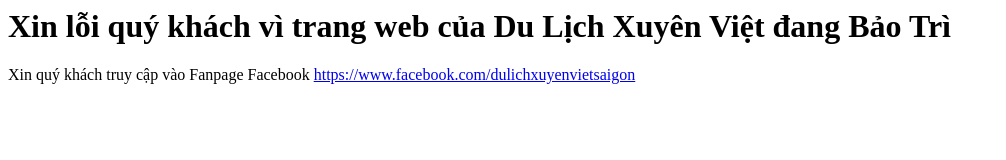
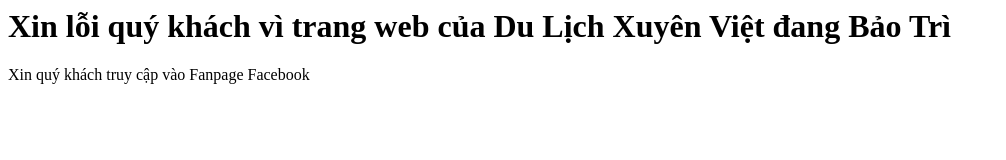
Before and after one commit to Duan217/Dulich-xuyenviet, a plain HTML site: page index.html in a window 1280 px wide. Shown: the whole page, without its empty margins (0-1006 px from the left). Drawn offline with Linux system fonts and the light colour scheme.

Commit message:
Update index.html

```diff
--- a/index.html
+++ b/index.html
@@ -1,3 +1,3 @@
 <h1>Xin lỗi quý khách vì trang web của Du Lịch Xuyên Việt đang Bảo Trì</h1>
 
-<p>Xin quý khách truy cập vào Fanpage Facebook <a href="https://www.facebook.com/dulichxuyenvietsaigon">https://www.facebook.com/dulichxuyenvietsaigon </p>
+<p>Xin quý khách truy cập vào Fanpage Facebook <a href="https://www.facebook.com/dulichxuyenvietsaigon"></p>
```
